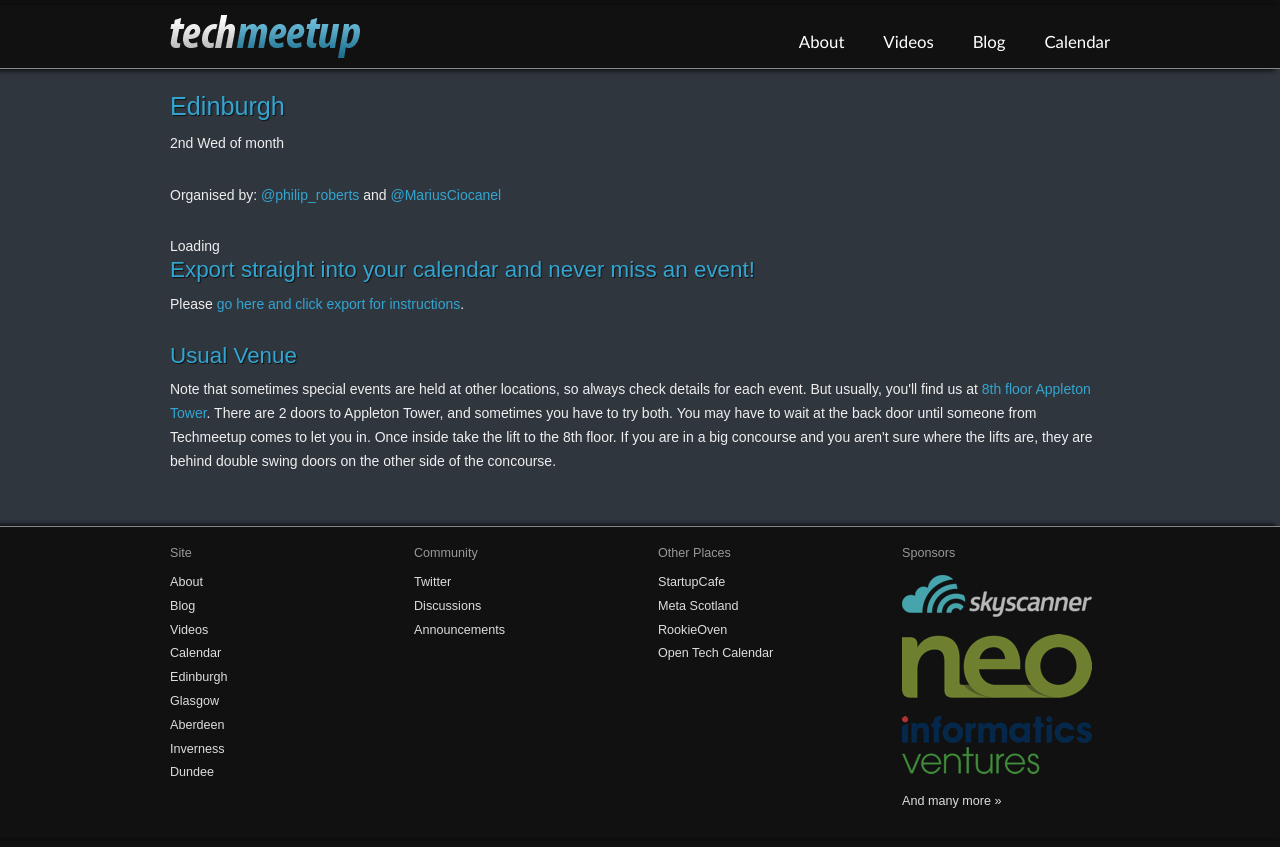
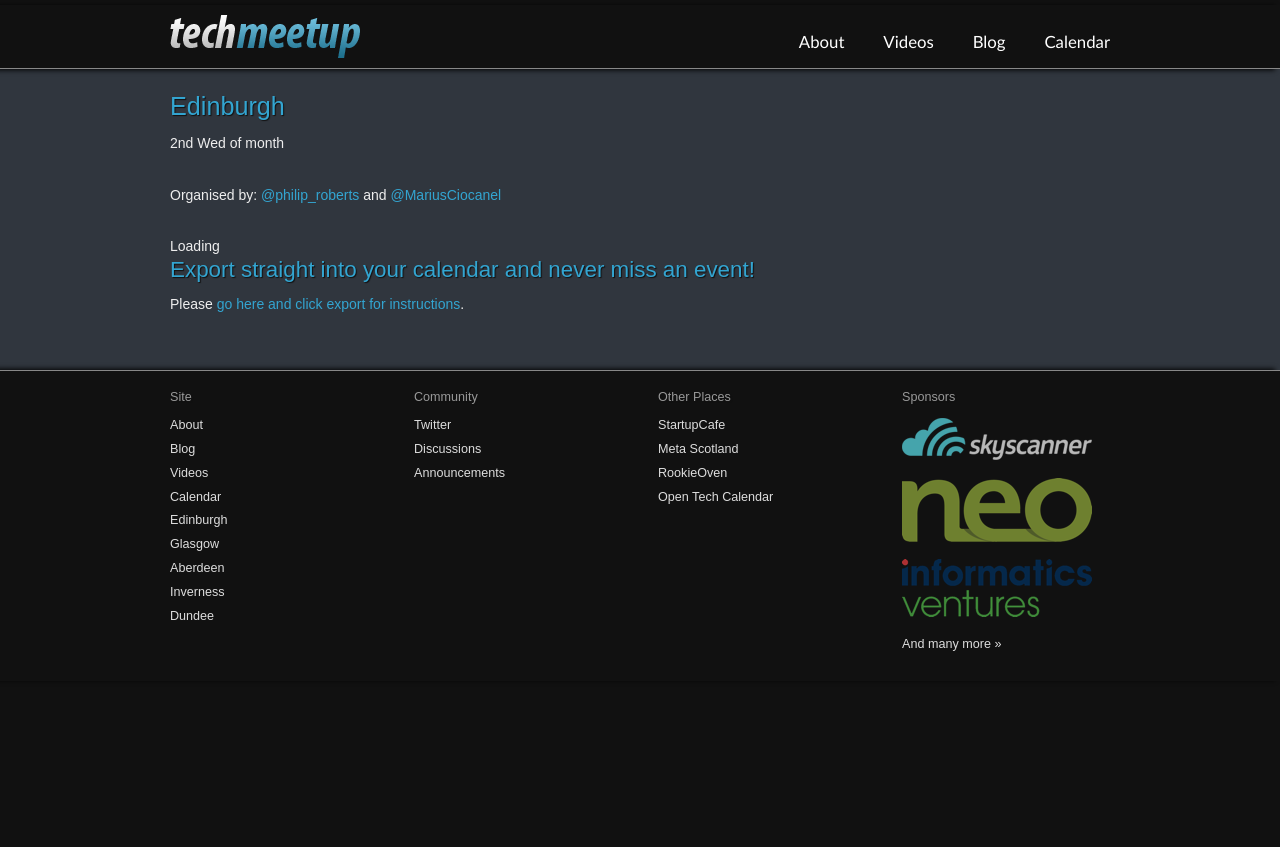
Before and after one commit to techmeetup/techmeetup.co.uk, a Jekyll site: the page built from edinburgh.html, in a window 1280 px wide. Shown: the top 847 px of the page. Built offline with Jekyll 4.4.1, drawn with Linux system fonts in a browser that asks for light colours; Markdown is read by kramdown in place of the engine named in the settings.

Commit message:
Remove appleton stuff from edinburgh page.

```diff
--- a/edinburgh.html
+++ b/edinburgh.html
@@ -18,18 +18,6 @@
 
 <p>Please <a href="http://opentechcalendar.co.uk/index.php/group/1">go here and click export for instructions</a>.</p>
 
-<h3>Usual Venue</h3>
-
-<p>
-	Note that sometimes special events are held at other locations, so always check details for each event.
-	But usually, you'll find us at
-	<a href="http://maps.google.co.uk/maps?q=Appleton+Tower,+Crichton+Street,+Edinburgh&amp;hl=en&amp;ll=55.944514,-3.186893&amp;spn=0.010009,0.027874&amp;t=h&amp;z=16&amp;vpsrc=0">8th floor Appleton Tower</a>.
-	There are 2 doors to Appleton Tower, and sometimes you have to try both.
-	You may have to wait at the back door until someone from Techmeetup comes to let you in.
-	Once inside take the lift to the 8th floor.
-	If you are in a big concourse and you aren't sure where the lifts are, they are behind double swing doors on the other side of the concourse.
-</p>
-
 <script src="{{ site.baseurl }}/static/js/cityCal.js"></script>
 <script>
 	placeOpenTechCalendarEventListWidget('UpcomingEvents',{groupID:1});
```
